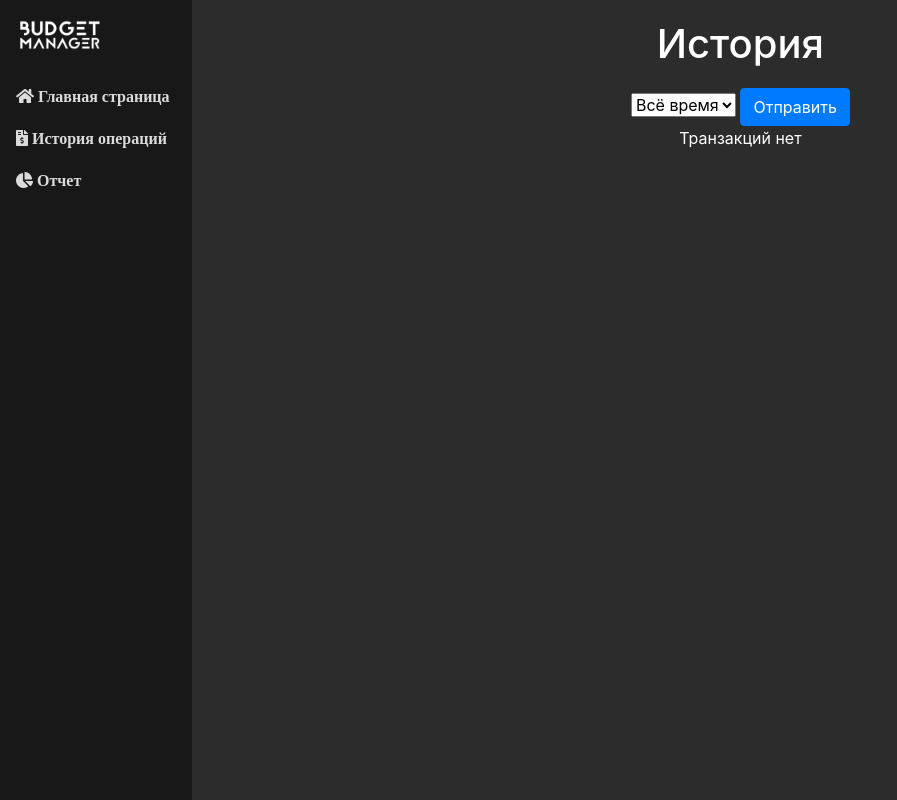
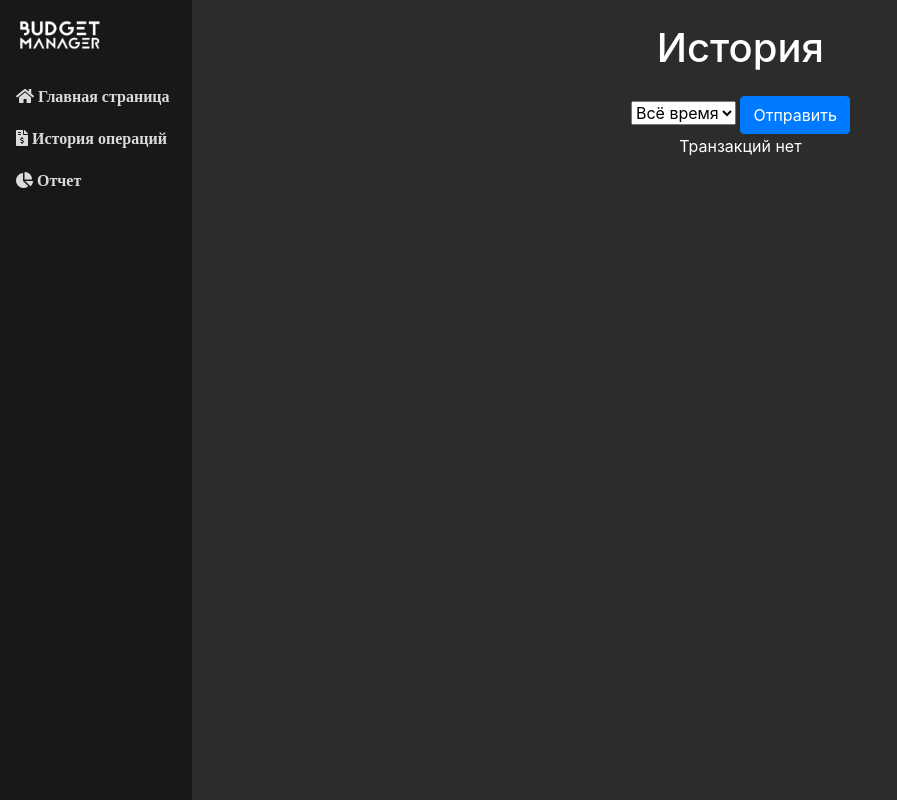
Before and after one commit to PitKoro/budget-manager, a Django app: template core/templates/core/history.html in a window 1280 px wide. Shown: the whole page, without its empty margins (0-897 px from the left). Run offline with Django 3.2, Linux system fonts and the light colour scheme; the template is opened without the code that fills it, so the values that code supplies are empty; some libraries are stand-ins or nearby versions.

Commit message:
Удалил ненужные классы

```diff
--- a/core/static/css/core.css
+++ b/core/static/css/core.css
@@ -37,11 +37,6 @@ aside {
   text-align: right;
 }
 
-.history-header{
-  margin-top: 20px;
-  margin-bottom: 20px;
-}
-
 .reset-this {
   all: initial;
 }
@@ -53,7 +48,6 @@ aside {
   padding-inline-start: 0.75em;
   color: #ecebec;
 }
-
 
 .inner-amount {
   height: 90%;
@@ -69,7 +63,6 @@ aside {
   height: 100%;
   width: 96%;
   word-wrap: break-word;
-  padding-left: ;
 }
 
 .card{
@@ -85,10 +78,10 @@ aside {
 .card-text{
   color: #ecebec;
 }
+
 .row{
   flex-wrap: nowrap;
 }
-
 
 .left-forms {
   display: flex;
@@ -136,7 +129,3 @@ ul, li{
   width: 100%;
   height: 20px;
 }
-
-.col-btn-delete-view{
-  float: right;
-}
--- a/core/templates/core/history.html
+++ b/core/templates/core/history.html
@@ -5,7 +5,7 @@
 
 {% block content %}
 
-    <h1 class="text-center history-header">История</h1>
+    <h1 class="text-center my-4">История</h1>
     <div class="row justify-content-center">
         <div class="col-md-auto">
             <form method="POST" action="{% url 'core:history' %}">
```
